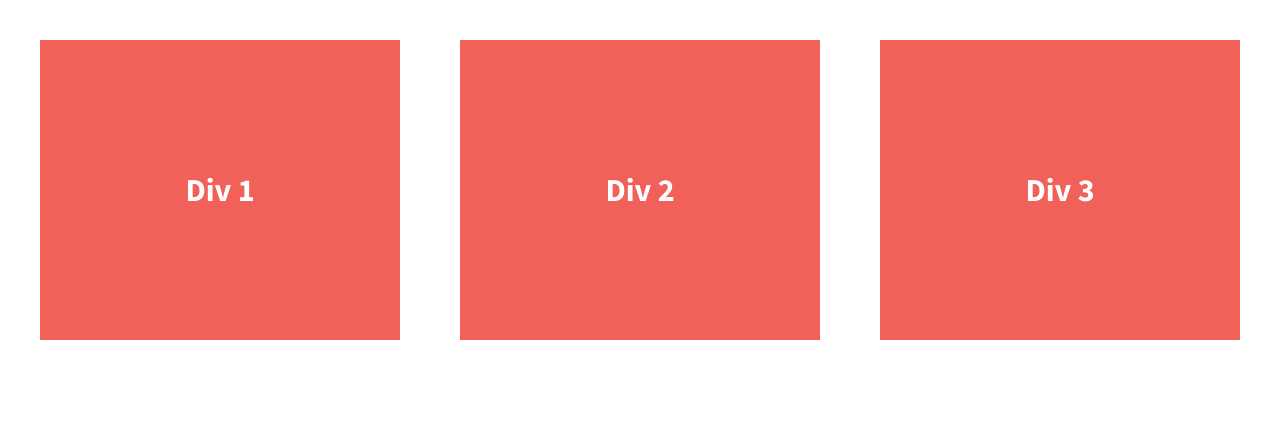
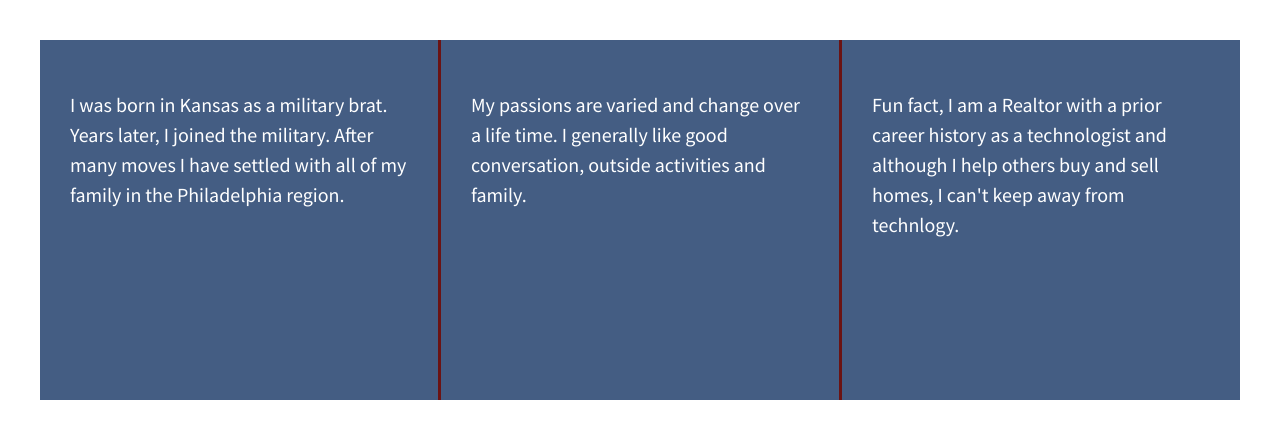
Before and after one commit to elahoda/flexbox-starter-columns, a plain HTML site: page index.html in a window 1280 px wide. Drawn offline with nearby package versions, Linux system fonts and the light colour scheme.

Commit message:
3 div flex bio

```diff
--- a/css/main.css
+++ b/css/main.css
@@ -12,7 +12,7 @@
 
 html {
     color: #222;
-    font-size: 1em;
+    font-size: 16px;
     line-height: 1.4;
 }
 
@@ -25,12 +25,12 @@ html {
  */
 
 ::-moz-selection {
-    background: #b3d4fc;
+    background: #734a7e;
     text-shadow: none;
 }
 
 ::selection {
-    background: #b3d4fc;
+    background: #a86aaa;
     text-shadow: none;
 }
 
@@ -110,7 +110,7 @@ body {
 
 .wrapper {
   /*add display:flex and set justify-content to space-between*/
-  font-weight: 700;
+  font-weight: 400;
   display: flex;
   justify-content: space-between;
   }
@@ -119,17 +119,21 @@ body {
   /*give the divs a width of 30%, add display:flex, set justify-content and align-items to center*/
   color: #fff;
   line-height: 1.5em;
-  font-size: 1.6em;
-  background-color: #f16059;
+  font-size: 1.em;
+  background-color: #445d83;
   height: 300px;
-  width: 30%;
+  width: 33.3333%;
+  padding: 1.5em;
   display: flex;
   justify-content:center;
   align-content: center;
-  align-items: center;
+
 }
 
-
+.div-2 {
+    border-left: 3px solid #6b1313;
+    border-right: 3px solid #6b1313;
+}
 
 
 /* ==========================================================================
--- a/index.html
+++ b/index.html
@@ -23,13 +23,13 @@
 
         <section class="wrapper">
             <div class="div-1">
-                Div 1
+                <p>I was born in Kansas as a military brat. Years later, I joined the military. After many moves I have settled with all of my family in the Philadelphia region.</p>
             </div>
             <div class="div-2">
-                Div 2
+                <p>My passions are varied and change over a life time. I generally like good conversation, outside activities and family.</p>
             </div>
             <div class="div-3">
-                Div 3
+                <p>Fun fact, I am a Realtor with a prior career history as a technologist and although I help others buy and sell homes, I can't keep away from technlogy.</p>
             </div>
         </section>
 
```
